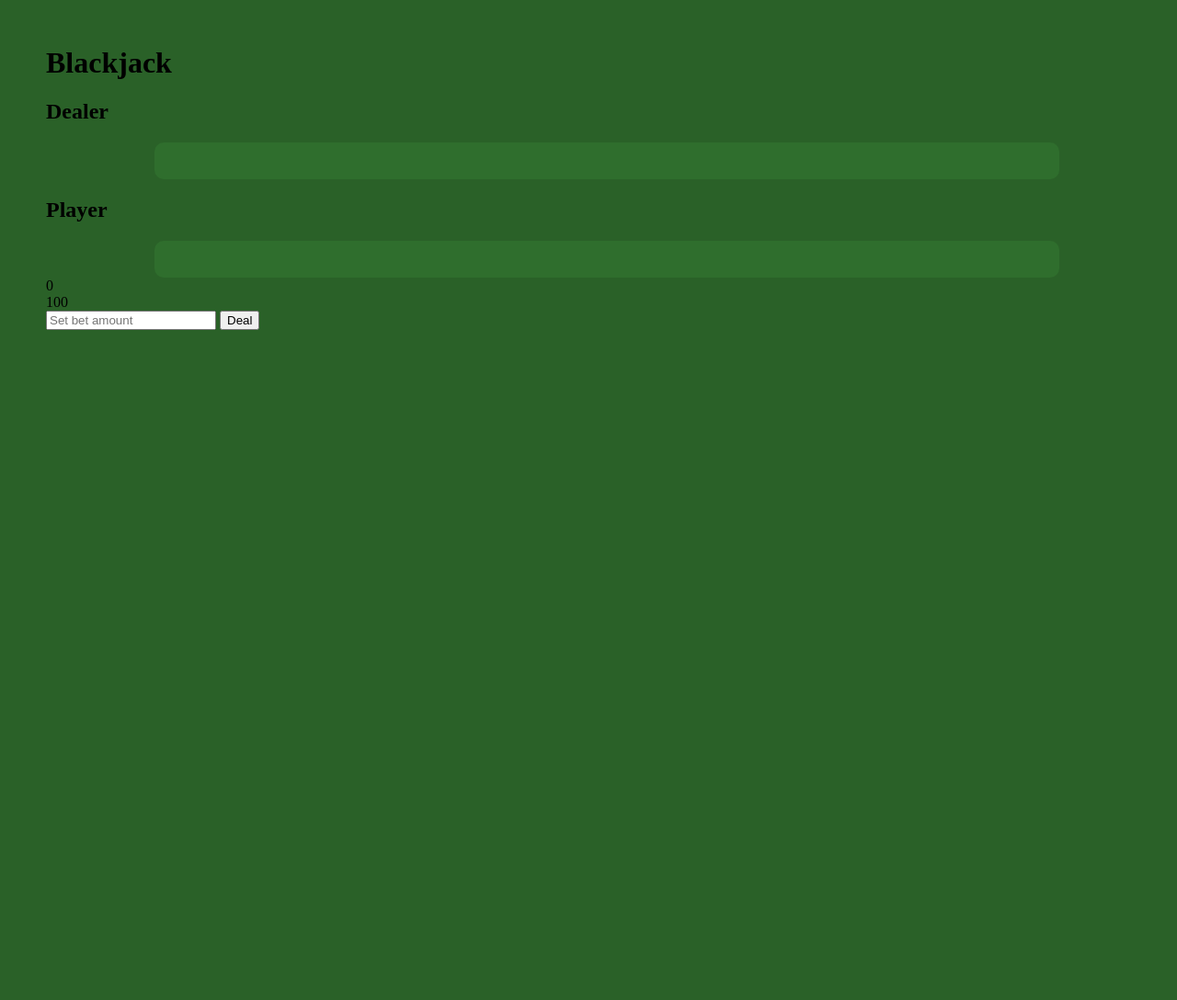
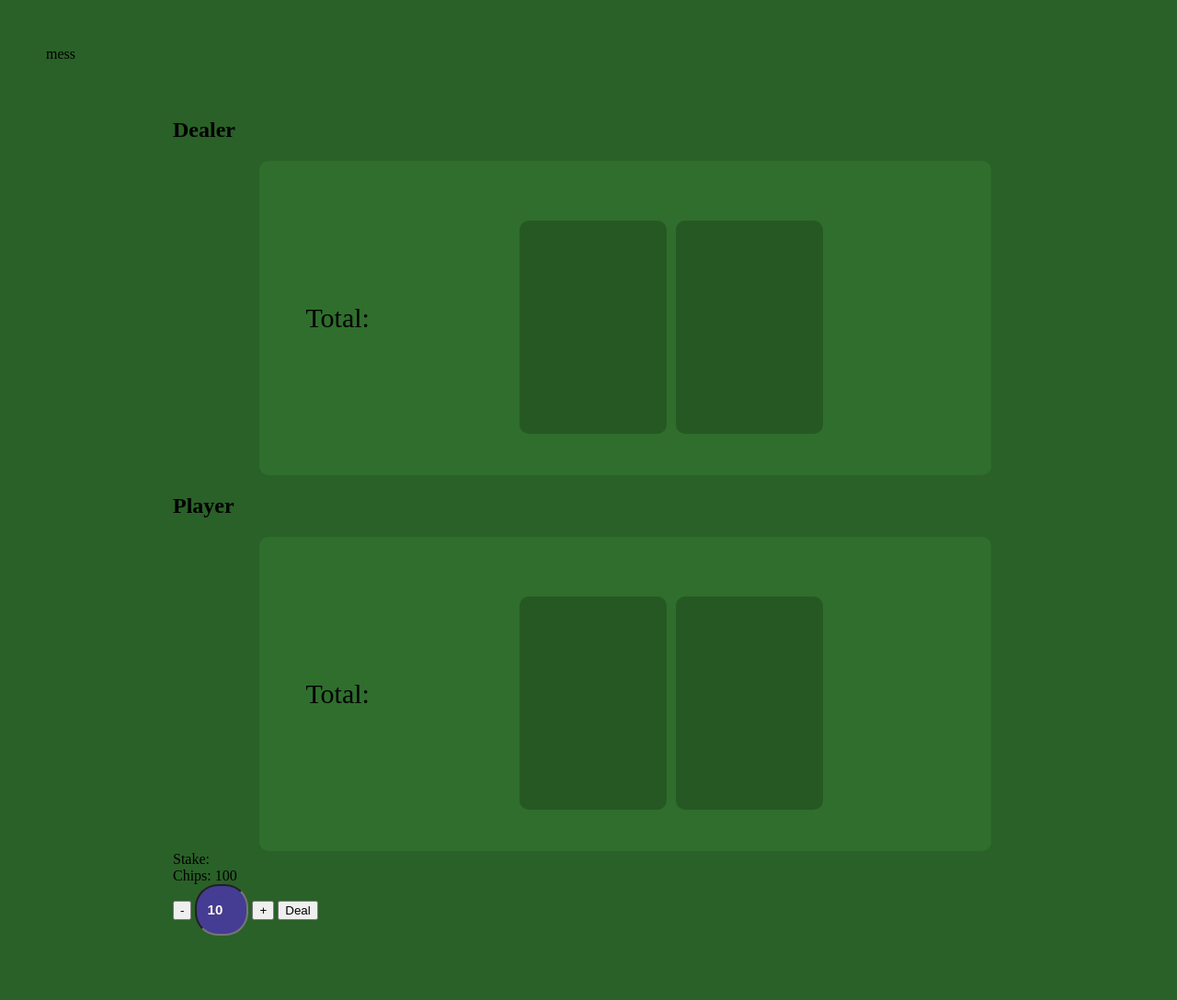
Before and after one commit to matthew-p-gallagher/blackjack, a Flask app: page / in a window 1280 px wide. Shown: the whole page at 92% size. Before the commit the page ends 359 px from the top, so only its background shows below. Run offline with Flask 3, Linux system fonts and the light colour scheme.

Commit message:
Add changes and test commit message template
Added a whole host of changes from a while ago. Really only committing
to test out this commit message template. Seems to be working.
- Not really sure, some progress.
- Needed to fix how the app works
- Consequences are a, b and c

Closes #123

See alse #456 #457

```diff
--- a/app.py
+++ b/app.py
@@ -1,6 +1,7 @@
-from flask import Flask, render_template, request, redirect, url_for, flash
+from flask import Flask, render_template, request, redirect, url_for, flash, jsonify
 
 from game_logic import Game
+from game_logic import Card
 
 
 app = Flask(__name__)
@@ -10,8 +11,10 @@ game = Game()
 
 
 @app.route("/")
+@app.route("/blackjack")
 def main():
     global game
+    game.game_reset()
     return render_template("game.html", game=game)
 
 
@@ -21,27 +24,10 @@ def start_round():
 
     if request.method == "POST":
         bet = request.form["bet"]
-        game.start_round(int(bet))
-        for message in game.messages:
-            flash(message)
+        game.start_round(int(bet))  # TODO: handle when not enough chips
+        game_data = game.get_json()
 
-    return redirect(url_for("main"))
-
-
-@app.route("/hit_or_stand", methods=["POST"])
-def hit_or_stand():
-    global game
-
-    if request.method == "POST":
-        if "hit" in request.form:
-            game.hit()
-        elif "stand" in request.form:
-            game.stand()
-            print(game.player.hand.cards)
-        for message in game.messages:
-            flash(message)
-
-    return redirect(url_for("main"))
+    return jsonify(game_data)
 
 
 @app.route("/reset", methods=["POST"])
@@ -54,5 +40,25 @@ def reset():
     return redirect(url_for("main"))
 
 
+@app.route("/hit", methods=["POST"])
+def hit():
+    global game
+
+    if request.method == "POST":
+        game.hit()
+        game_data = game.get_json()
+        return jsonify(game_data)
+
+
+@app.route("/stand", methods=["POST"])
+def stand():
+    global game
+
+    if request.method == "POST":
+        game.stand()
+        game_data = game.get_json()
+        return jsonify(game_data)
+
+
 if __name__ == "__main__":
     app.run(debug=True)
--- a/plan.txt
+++ b/plan.txt
@@ -3,10 +3,10 @@ game starts
 player chooses bet up to their amount of chips
 
 player is dealt card
-dealer is dealt card faced down
+dealer is dealt card
 
 player is dealt card
-dealer is dealt card
+dealer is dealt card faced down
 
 if player has 21
     check dealer cards
--- a/static/css/game.css
+++ b/static/css/game.css
@@ -3,8 +3,35 @@ body{
     background-color: rgb(42, 97, 40);
 }
 
+#game-container{
+    border-radius: 10px;
+    width: 80%;
+    margin-left: 10%;
+    margin-right: 10%;
+    padding: 20px;
+    display: flex;
+    flex-direction: column;
+    justify-content: space-between;
+    margin-top: 20px;
+}
+
+.play-area{
+    background-color: rgb(47, 110, 45);
+    border-radius: 10px;
+    width: 80%;
+    margin-left: 10%;
+    margin-right: 10%;
+    padding: 20px;
+    display: flex;
+    align-items: center;
+}
+
+.total {
+    padding-left: 30px;
+    font-size: 30px;
+}
+
 .cards-container{
-
     background-color: rgb(47, 110, 45);
     border-radius: 10px;
     width: 80%;
@@ -14,6 +41,7 @@ body{
     display: flex;
     flex-wrap: wrap;
     justify-content: center;
+    align-items: center;
     margin-top: 20px;
 }
 
@@ -25,7 +53,6 @@ body{
     background-color: rgb(252, 247, 230);
     border-radius: 10px;
     box-shadow: 3px 6px 6px 0 black;
-
     display: flex;
     flex-direction: column;
     justify-content: space-between;
@@ -34,3 +61,33 @@ body{
     transition: 0.5s;
     position: relative;
 }
+
+.card-placeholder{
+    width: 160px;
+    height: 232px;
+    margin: 5px;
+    background-color: rgba(0, 0, 0, 0.2);
+    border-radius: 10px;
+    display: flex;
+    flex-direction: column;
+    justify-content: space-between;
+    padding: 20px;
+    box-sizing: border-box;
+    position: relative;
+}
+
+.card:hover{
+    transform: scale(1.1);
+    cursor: pointer;
+}
+
+#bet-amount{
+    width: 50px;
+    height: 50px;
+    border-radius: 25px;
+    text-align: center;
+    font-size: 15px;
+    font-weight: bold;
+    color: rgb(252, 247, 230);
+    background-color: rgb(69, 60, 148);
+}
--- a/static/js/game.js
+++ b/static/js/game.js
@@ -1,3 +1,4 @@
+
 function setCardBackgrounds() {
     var cards = document.querySelectorAll('.card');
     for (var i = 0; i < cards.length; i++) {
@@ -6,4 +7,31 @@ function setCardBackgrounds() {
     }
 }
 
+const betAmount = document.querySelector('#bet-amount');
+const betUp = document.querySelector('#bet-up');
+const betDown = document.querySelector('#bet-down');
+const playerChips = document.querySelector('#chips');
+
+betUp.addEventListener('click', function () {
+    betAmount.value = parseInt(betAmount.value) + 10;
+    if (parseInt(betAmount.value) > 0) {
+        betDown.disabled = false;
+    }
+    if (parseInt(betAmount.value) >= parseInt(playerChips.textContent)) {
+        betAmount.value = playerChips.textContent;
+        betUp.disabled = true;
+    }
+});
+
+betDown.addEventListener('click', function () {
+    betAmount.value = parseInt(betAmount.value) - 10;
+    if (parseInt(betAmount.value) < parseInt(playerChips.textContent)) {
+        betUp.disabled = false;
+    }
+    if (parseInt(betAmount.value) <= 0) {
+        betAmount.value = 0;
+        betDown.disabled = true;
+    }
+});
+
 window.addEventListener("load", setCardBackgrounds);
--- a/templates/game.html
+++ b/templates/game.html
@@ -1,76 +1,58 @@
 <!DOCTYPE html>
-<html>
+mess<html>
 
 <head>
     <meta charset="utf-8">
     <title>Blackjack</title>
     <link rel="stylesheet" href="{{ url_for('static', filename='css/game.css') }}">
-</head>
+    <link rel="icon" type="image/x-icon" href="{{ url_for('static', filename='favicon.ico') }}">
 
 
 <body>
-    <header>
-        <h1>Blackjack</h1>
-    </header>
+
+    <div id="messages">
+        {% for message in game.messages %}
+        <p>{{ message }}</p>
+        {% endfor %}
+    </div>
+
     <div id="game-container">
         <div id="game">
-
-            {% for message in get_flashed_messages() %}
-            <div class="flash-message">{{ message }}</div>
-            {% endfor %}
-
             <div id="dealer">
                 <h2>Dealer</h2>
-                <div id="dealer-cards" class="cards-container">
-                    {% if game.dealer.hidden %}
+                <div id="dealer-area" class="play-area">
+                    <div class="total">Total: <span id="dealer-total"></span></div>
+                    <div class="cards-container" id="dealer-cards">
+                        <div class="card-placeholder"></div>
+                        <div class="card-placeholder"></div>
+                    </div>
 
-                    {% for card in game.dealer.hand.cards[:-1] %}
-                    <div class="card" id={{card}}></div>
-                    <div class="card" id="nice_try"></div>
-                    {% endfor %}
-
-                    {% else %}
-
-                    {% for card in game.dealer.hand.cards %}
-                    <div class="card" id={{card}}></div>
-                    {% endfor %}
-
-
-                    {% endif %}
                 </div>
             </div>
-        </div>
-        <div id="player">
-            <h2>Player</h2>
-            <div id="player-cards" class="cards-container">
-                {% for card in game.player.hand.cards %}
-                <div class="card" id={{card}}></div>
-                {% endfor %}
+            <div id="player">
+                <h2>Player</h2>
+                <div id="player-area" class="play-area">
+                    <div class="total">Total: <span id="player-total"></span></div>
+                    <div class="cards-container" id="player-cards">
+                        <div class="card-placeholder"></div>
+                        <div class="card-placeholder"></div>
+                    </div>
+                </div>
+                <div class="display">Stake: <span id="stake"></span></div>
+                <div class="display">Chips: <span id="chips">{{ game.player.chips }}</span></div>
+
             </div>
-            <div id="player-score">{{game.player.hand.total}}</div>
-            <div id="player-chips">{{game.player.chips}}</div>
+            <div id="controls">
+                <button class="bet-increment" id="bet-down" name="bet-up">-</button>
+                <input type="number" id="bet-amount" name="bet-amount" value="10" readonly>
+                <button class="bet-increment" id="bet-up" name="bet-up">+</button>
+                <button class="control_button" id="deal" name="deal">Deal</button>
+            </div>
         </div>
     </div>
-    <div id="controls">
-        {% if game.status == game.PREGAME %}
-        <form action="start_round" method="post" autocomplete="off">
-            <input type="text" id="bet" name="bet" placeholder="Set bet amount">
-            <input type="submit" value="Deal">
-        </form>
-        {% elif game.status == game.PLAYER_PLAY %}
-        <form action="hit_or_stand" method="post" autocomplete="off">
-            <input type="submit" id="hit" name="hit" value="Hit">
-            <input type="submit" id="stand" name="stand" value="Stand">
-        </form>
-        {% elif game.status == game.END %}
-        <form action="reset" method="post" autocomplete="off">
-            <input type="submit" value="Play again">
-        </form>
-        {% endif %}
 
-    </div>
-    </div>
-
+    <script src="https://ajax.googleapis.com/ajax/libs/jquery/3.5.1/jquery.min.js"></script>
+    <script src="{{ url_for('static', filename='js/jquery.js') }}"></script>
     <script src="{{ url_for('static', filename='js/game.js') }}"></script>
 
 </body>
--- a/templates/macros.html
+++ /dev/null
@@ -1,5 +0,0 @@
-{% macro card(id) %}
-<div class="card-wrapper">
-    <div class="card" id={{id}}></div>
-</div>
-{% endmacro %}
```
Also changed, not shown: game_logic.py (+56 -36 lines), README.md, static/favicon.ico (added), static/js/jquery.js (added).
